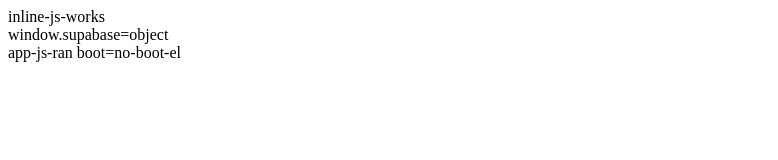
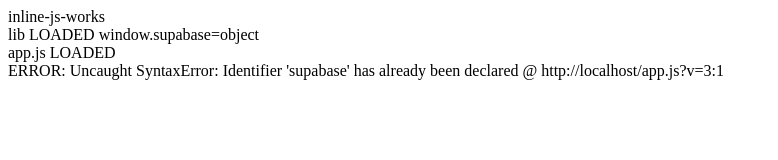
Before and after one commit to sidneyy1/RemoteSpy-Receiver, a plain HTML site: page diag.html in a window 1280 px wide. Shown: the whole page, without its empty margins (0-778 px from the left). Drawn offline with Linux system fonts and the light colour scheme.

Commit message:
diag v2: onload/onerror probes + window.onerror trap

```diff
--- a/diag.html
+++ b/diag.html
@@ -4,15 +4,11 @@
 <div id="t">inline-js-did-not-run</div>
 <div id="s">lib-not-checked</div>
 <div id="a">app-not-checked</div>
+<div id="e">no-error</div>
 <script>
+window.onerror = function(m, src, line) { document.getElementById('e').textContent = 'ERROR: ' + m + ' @ ' + src + ':' + line; };
 document.getElementById('t').textContent = 'inline-js-works';
 </script>
-<script src="supabase.min.js?v=1"></script>
-<script>
-document.getElementById('s').textContent = 'window.supabase=' + (typeof window.supabase);
-</script>
-<script src="app.js?v=2"></script>
-<script>
-document.getElementById('a').textContent = 'app-js-ran boot=' + (document.getElementById('boot') ? document.getElementById('boot').textContent : 'no-boot-el');
-</script>
+<script src="supabase.min.js?v=1" onload="document.getElementById('s').textContent='lib LOADED window.supabase='+(typeof window.supabase)" onerror="document.getElementById('s').textContent='lib FAILED TO LOAD'"></script>
+<script src="app.js?v=3" onload="document.getElementById('a').textContent='app.js LOADED'" onerror="document.getElementById('a').textContent='app.js FAILED TO LOAD'"></script>
 </body></html>
```
